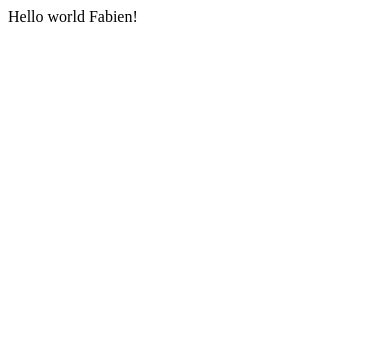
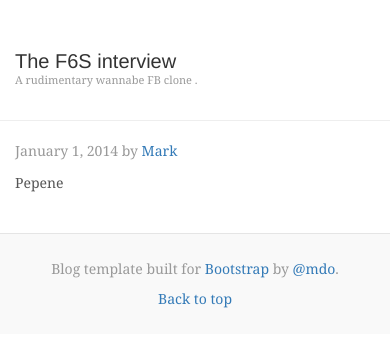
Before and after one commit to radumpopescu/fbTry2, a PHP site: page /app.php in a window 390 px wide. Shown: the top 347 px of the page. Run offline with PHP 8.4, Linux system fonts and the light colour scheme; some libraries are stand-ins or nearby versions.

Commit message:
Added a bootstrap template

```diff
--- a/config.php
+++ b/config.php
@@ -20,5 +20,5 @@ catch(Exception $e){}
 
 $loader = new Twig_Loader_Filesystem('./views');
 $twig = new Twig_Environment($loader, array(
-    'cache' => './cache',
+//    'cache' => './cache',
 ));
--- /dev/null
+++ b/style/main.css
@@ -0,0 +1,166 @@
+/*
+ * Globals
+ */
+
+@media (min-width: 48em) {
+    html {
+        font-size: 18px;
+    }
+}
+
+body {
+    font-family: Georgia, "Times New Roman", Times, serif;
+    color: #555;
+}
+
+h1, .h1,
+h2, .h2,
+h3, .h3,
+h4, .h4,
+h5, .h5,
+h6, .h6 {
+    font-family: "Helvetica Neue", Helvetica, Arial, sans-serif;
+    font-weight: normal;
+    color: #333;
+}
+
+
+/*
+ * Override Bootstrap's default container.
+ */
+
+.container {
+    max-width: 60rem;
+}
+
+
+/*
+ * Masthead for nav
+ */
+
+.blog-masthead {
+    margin-bottom: 3rem;
+    background-color: #428bca;
+    -webkit-box-shadow: inset 0 -.1rem .25rem rgba(0,0,0,.1);
+    box-shadow: inset 0 -.1rem .25rem rgba(0,0,0,.1);
+}
+
+/* Nav links */
+.nav-link {
+    position: relative;
+    padding: 1rem;
+    font-weight: 500;
+    color: #cdddeb;
+}
+.nav-link:hover,
+.nav-link:focus {
+    color: #fff;
+    background-color: transparent;
+}
+
+/* Active state gets a caret at the bottom */
+.nav-link.active {
+    color: #fff;
+}
+.nav-link.active:after {
+    position: absolute;
+    bottom: 0;
+    left: 50%;
+    width: 0;
+    height: 0;
+    margin-left: -.3rem;
+    vertical-align: middle;
+    content: "";
+    border-right: .3rem solid transparent;
+    border-bottom: .3rem solid;
+    border-left: .3rem solid transparent;
+}
+
+
+/*
+ * Blog name and description
+ */
+
+.blog-header {
+    padding-bottom: 1.25rem;
+    margin-bottom: 2rem;
+    border-bottom: .05rem solid #eee;
+}
+.blog-title {
+    margin-bottom: 0;
+    font-size: 2rem;
+    font-weight: normal;
+}
+.blog-description {
+    font-size: 1.1rem;
+    color: #999;
+}
+
+@media (min-width: 40em) {
+    .blog-title {
+        font-size: 3.5rem;
+    }
+}
+
+
+/*
+ * Main column and sidebar layout
+ */
+
+/* Sidebar modules for boxing content */
+.sidebar-module {
+    padding: 1rem;
+    /*margin: 0 -1rem 1rem;*/
+}
+.sidebar-module-inset {
+    padding: 1rem;
+    background-color: #f5f5f5;
+    border-radius: .25rem;
+}
+.sidebar-module-inset p:last-child,
+.sidebar-module-inset ul:last-child,
+.sidebar-module-inset ol:last-child {
+    margin-bottom: 0;
+}
+
+
+/* Pagination */
+.blog-pagination {
+    margin-bottom: 4rem;
+}
+.blog-pagination > .btn {
+    border-radius: 2rem;
+}
+
+
+/*
+ * Blog posts
+ */
+
+.blog-post {
+    margin-bottom: 4rem;
+}
+.blog-post-title {
+    margin-bottom: .25rem;
+    font-size: 2.5rem;
+}
+.blog-post-meta {
+    margin-bottom: 1.25rem;
+    color: #999;
+}
+
+
+/*
+ * Footer
+ */
+
+.blog-footer {
+    padding: 2.5rem 0;
+    color: #999;
+    text-align: center;
+    background-color: #f9f9f9;
+    border-top: .05rem solid #e5e5e5;
+}
+.blog-footer p:last-child {
+    margin-bottom: 0;
+}
--- a/views/index.html.twig
+++ b/views/index.html.twig
@@ -1 +1,70 @@
-Hello world {{ name }}!
+<!DOCTYPE html>
+<html lang="en">
+<head>
+    <meta charset="utf-8">
+    <meta name="viewport" content="width=device-width, initial-scale=1, shrink-to-fit=no">
+    <meta name="description" content="">
+    <meta name="author" content="">
+    {#<link rel="icon" href="../../favicon.ico">#}
+
+    <title>Blog Template for Bootstrap</title>
+
+    <!-- Bootstrap core CSS -->
+    <link href="/bower_components/bootstrap/dist/css/bootstrap.min.css" rel="stylesheet">
+
+    <!-- Custom styles for this template -->
+    <link href="style/main.css" rel="stylesheet">
+</head>
+
+<body>
+
+<div class="blog-masthead">
+    <div class="container">
+        <nav class="nav blog-nav">
+            {#<a class="nav-link active" href="#">Home</a>#}
+            {#<a class="nav-link" href="#">New features</a>#}
+            {#<a class="nav-link" href="#">Press</a>#}
+            {#<a class="nav-link" href="#">New hires</a>#}
+            {#<a class="nav-link" href="#">About</a>#}
+        </nav>
+    </div>
+</div>
+
+<div class="blog-header">
+    <div class="container">
+        <h1 class="blog-title">The F6S interview</h1>
+        <p class="lead blog-description">A rudimentary wannabe FB clone .</p>
+    </div>
+</div>
+
+<div class="container">
+
+    <div class="row">
+
+        <div class="col-sm-8 blog-main">
+
+            {% include 'post.html.twig' %}
+
+        </div><!-- /.blog-main -->
+
+    </div><!-- /.row -->
+
+</div><!-- /.container -->
+
+<footer class="blog-footer">
+    <p>Blog template built for <a href="https://getbootstrap.com">Bootstrap</a> by <a href="https://twitter.com/mdo">@mdo</a>.</p>
+    <p>
+        <a href="#">Back to top</a>
+    </p>
+</footer>
+
+
+<!-- Bootstrap core JavaScript
+================================================== -->
+<!-- Placed at the end of the document so the pages load faster -->
+<script src="https://code.jquery.com/jquery-3.1.1.slim.min.js" integrity="sha384-A7FZj7v+d/sdmMqp/nOQwliLvUsJfDHW+k9Omg/a/EheAdgtzNs3hpfag6Ed950n" crossorigin="anonymous"></script>
+<script>window.jQuery || document.write('<script src="../../assets/js/vendor/jquery.min.js"><\/script>')</script>
+<script src="https://cdnjs.cloudflare.com/ajax/libs/tether/1.4.0/js/tether.min.js" integrity="sha384-DztdAPBWPRXSA/3eYEEUWrWCy7G5KFbe8fFjk5JAIxUYHKkDx6Qin1DkWx51bBrb" crossorigin="anonymous"></script>
+<script src="/bower_components/bootstrap/dist/js/bootstrap.min.js"></script>
+</body>
+</html>
--- /dev/null
+++ b/views/post.html.twig
@@ -0,0 +1,5 @@
+<div class="blog-post">
+    {#<h2 class="blog-post-title">Sample post</h2>#}
+    <p class="blog-post-meta">January 1, 2014 by <a href="#">Mark</a></p>
+    <p>Pepene</p>
+</div><!-- /.blog-post -->
```
